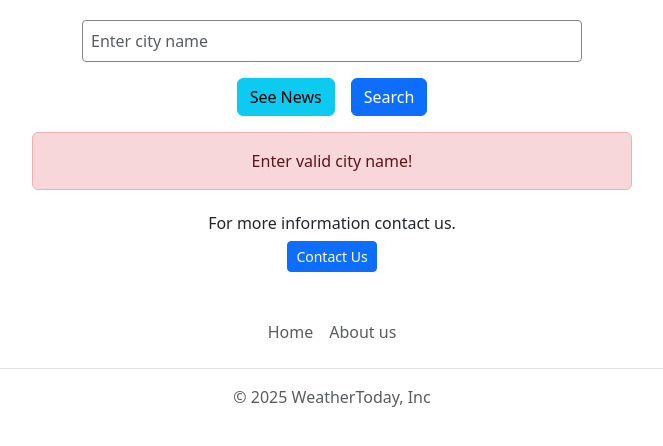
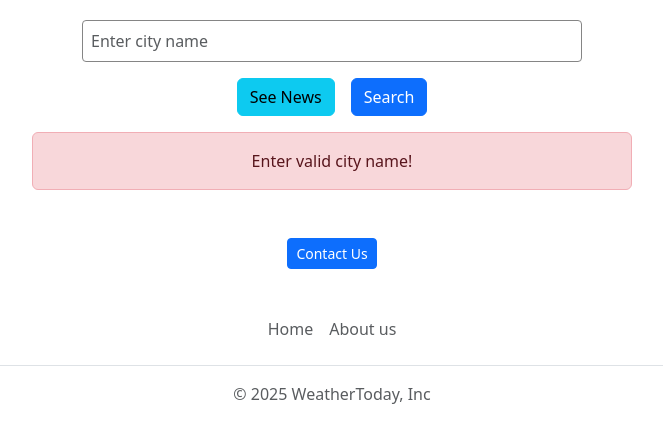
Before and after one commit to Krishna-Thombare/Weather-App-Flask, a Flask app: page / in a window 1280 px wide. Shown: the part 256-702 px from the top of the page, without its empty margins (308-971 px from the left). Run offline with Flask 3, Linux system fonts and the light colour scheme; data that the repository does not hold is empty.

Commit message:
Minimal Changes.

```diff
--- a/app.py
+++ b/app.py
@@ -81,7 +81,7 @@ def news():
     date_from = (datetime.now() - timedelta(days=1)).strftime('%Y-%m-%d')
 
     try:
-        # First try to get weather-related news for the city
+        # Get weather-related news for the city
         weather_url = f'https://newsapi.org/v2/everything?q=weather {city}&from={date_from}&sortBy=publishedAt&language=en&apiKey={api_key}'
         response = requests.get(weather_url)
         news_data = response.json()
@@ -93,7 +93,7 @@ def news():
             news_data = response.json()
 
         if news_data.get('status') == 'ok':
-            articles = news_data.get('articles', [])[:6]  # Limit to 5 articles
+            articles = news_data.get('articles', [])[:6]  # Limit to 6 articles
 
             # Process the dates
             for article in articles:
--- a/templates/contactus.html
+++ b/templates/contactus.html
@@ -1,5 +1,4 @@
-<div class="text-center">
-    <h6 class="mt-4 mb-2"> For more information contact us. </h6>
+<div class="text-center mt-5">
     <a class="btn btn-primary btn-sm" href="mailto:replit88@gmail.com?
             subject=Questions%20about%20Job%20Openings&body=My%20Name%3A%20%3CYour%20Name%20Here
             %3E%0D%0A%0D%0AMy%20Questions%3A%20%3CEnter%20Your%20Questions%3E"> Contact Us
```
